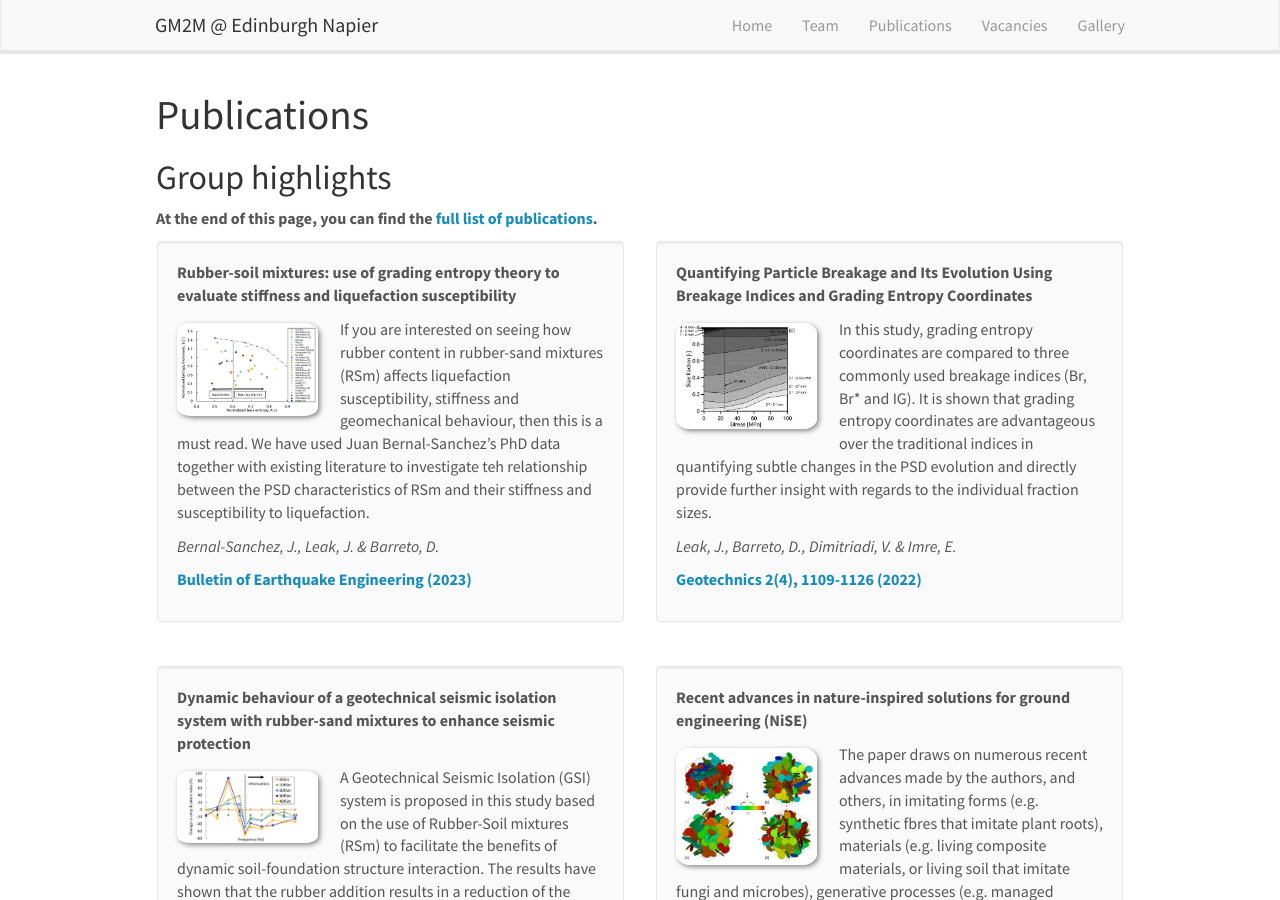
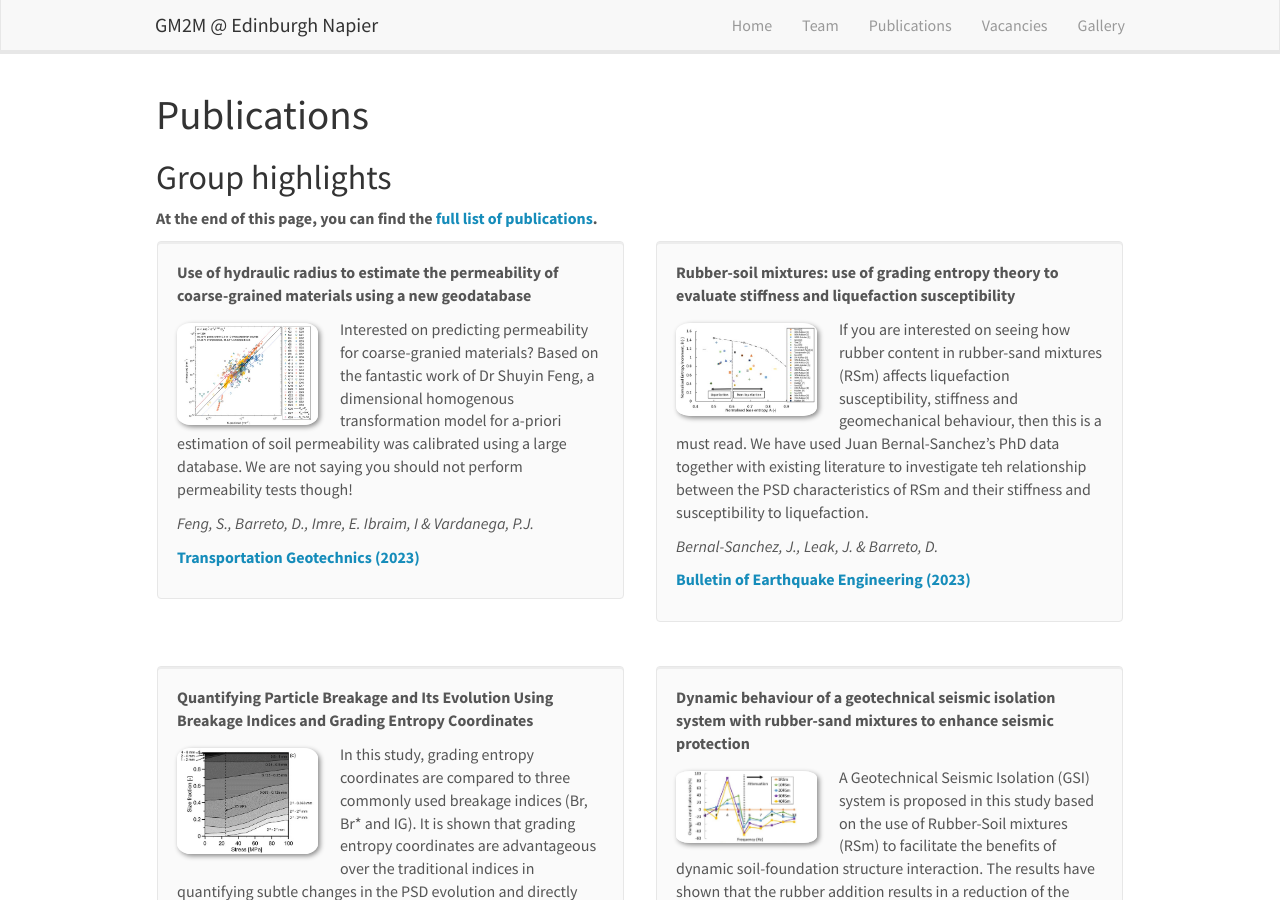
Before and after one commit to dbarretog/gm2m, a Jekyll site: the page built from _pages/publications.md, in a window 1280 px wide and 900 px high. Built offline with Jekyll 4.4.1, drawn with Linux system fonts in a browser that asks for light colours; nearby versions of some CDN libraries; some of the changed text lies outside the part shown.

```diff
--- a/_data/publist.yml
+++ b/_data/publist.yml
@@ -1,3 +1,12 @@
+- title: "Use of hydraulic radius to estimate the permeability of coarse-grained materials using a new geodatabase"
+  image: Kequation.jpg
+  description: Interested on predicting permeability for coarse-granied materials? Based on the fantastic work of Dr Shuyin Feng, a dimensional homogenous transformation model for a-priori estimation of soil permeability was calibrated using a large database. We are not saying you should not perform permeability tests though!
+  authors: Feng, S., Barreto, D., Imre, E. Ibraim, I & Vardanega, P.J.
+  link:
+    url: https://doi.org/10.1016/j.trgeo.2023.101026
+    display: Transportation Geotechnics (2023)
+  highlight: 1
+
 - title: "Carbon impact & mitigation of housing developments on peatlands in the UK - A case study"
   authors: Bernal-Sanchez, J. & Gaspari, A.
   link:
```
Also changed, not shown: _pages/pictures.md (+41 -1 lines), images/picpic/Gallery/Conferences/Assisi2003.jpg (added), images/pubpic/Kequation.jpg (added).
